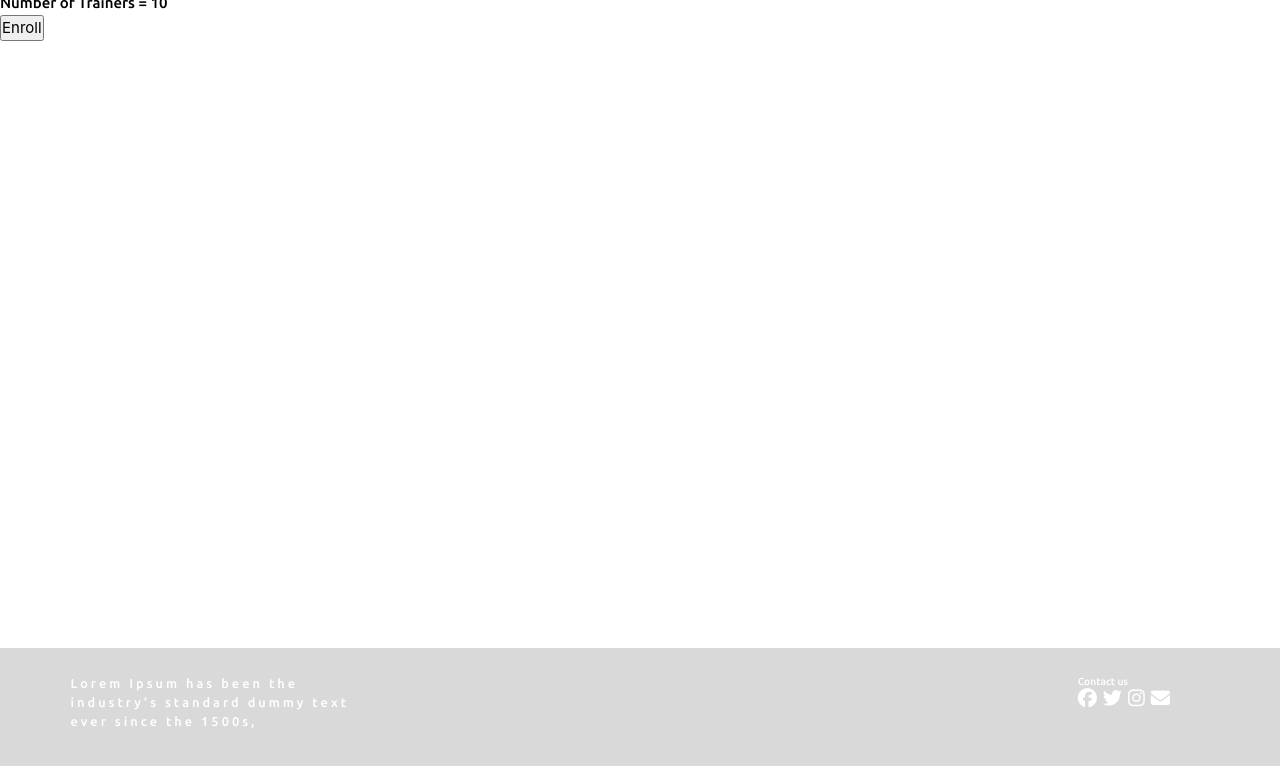
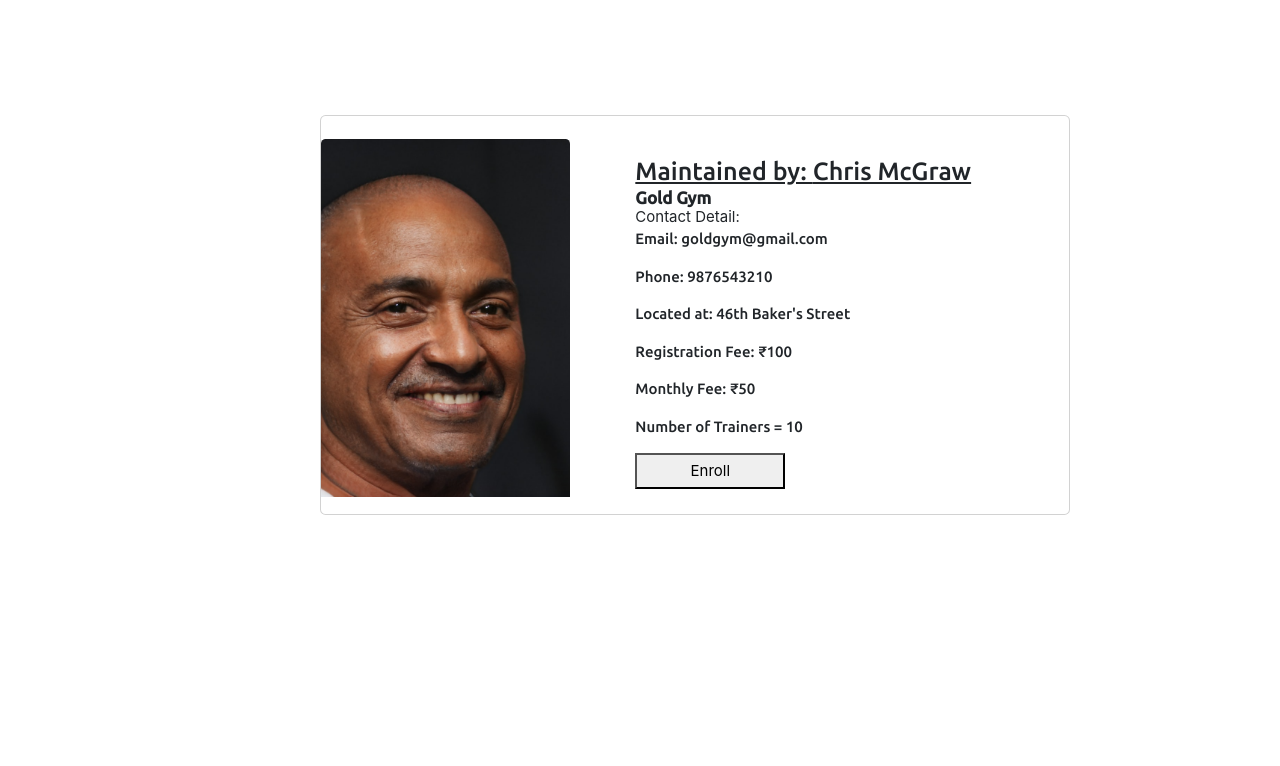
Before and after one commit to rebantac/gym_site, a React (Create React App) app in the folder client/: page /gym/G001 in a window 1280 px wide. Shown: the top 766 px of the page. Built offline with nearby package versions, Linux system fonts and the light colour scheme; the HTML template or start-up script is replaced by a standard one; a web font is replaced by a local one.

Commit message:
add aditi10

```diff
--- a/client/package.json
+++ b/client/package.json
@@ -7,6 +7,7 @@
     "@testing-library/react": "^13.4.0",
     "@testing-library/user-event": "^13.5.0",
     "axios": "^1.3.4",
+    "bootstrap": "^5.2.3",
     "react": "^18.2.0",
     "react-dom": "^18.2.0",
     "react-router-dom": "^6.8.1",
--- a/client/src/App.js
+++ b/client/src/App.js
@@ -30,7 +30,7 @@ function App() {
           <Route path='/gym/:id' element={<GymDetail/>} />
         </Routes>
 
-        <Footer />
+
       </div>
     </BrowserRouter>
   );
--- /dev/null
+++ b/client/src/components/Detail.css
@@ -0,0 +1,52 @@
+.card{
+    position:absolute;
+    margin-top:9%;
+    height:400px;
+   margin-left:25%;
+}
+.card-title{
+    position:absolute;
+
+    margin-top:25px;
+    height:40%;
+}
+
+.cardimg{
+   position:relative;
+    border-radius: 5px;
+    margin-top: 3%;
+
+
+
+}
+
+
+.card-body{
+    text-align: left;
+    margin-top: 22px;
+    margin-left:50px;
+}
+
+.maintained{
+    font-size: 25px;
+    text-decoration: underline;
+}
+
+.gymname{
+    padding-top: 10px;
+    font-size: 17px;
+}
+
+.bttn{
+    width:150px;
+    transition-duration: 0.4s;
+    height:36px;
+}
+
+
+  .bttn:hover {
+    background-color: #b97553; /* Green */
+
+    border:none;
+
+  }
--- a/client/src/components/Detail.jsx
+++ b/client/src/components/Detail.jsx
@@ -1,4 +1,8 @@
 import React from 'react'
+import 'bootstrap/dist/css/bootstrap.min.css';
+import 'bootstrap/dist/js/bootstrap.bundle.min';
+import './Detail.css';
+import pic from '../assets/pic.png';
 
 const Detail = ({ gymDetail }) => {
   console.log(gymDetail[0])
@@ -8,25 +12,52 @@ const Detail = ({ gymDetail }) => {
 
   return (
     <section>
-      <div>
-        <h1>{gym_name}</h1>
-        <p>Maintained by: {name}</p>
-        <div>
+      <div className='card' style={{width: '50rem'}}>
+      <div class="row g-0">
+      <div class="col-md-4 cardimg">
+           <img src={pic} class="card-img-top  " alt="..."></img>
+      </div>
+      <div class="col-md-8">
+      <div className="card-body">
+        <h1 className='card-title gymname'>{gym_name}</h1>
+        <p className='card-text maintained'>Maintained by: {name}</p>
+        <div className='card-text'>
           Contact Detail:
           <p>Email: {email}</p>
           <p>Phone: {contact}</p>
         </div>
-        <p>Located at: {address}</p>
+        <p className='card-text'>Located at: {address}</p>
 
-        <p>Registration Fee: ₹{registrationFee}</p>
+        <p className='card-text'>Registration Fee: ₹{registrationFee}</p>
         <p>Monthly Fee: ₹{monthlyFee}</p>
 
-        <p>Number of Trainers = {trainer}</p>
+        <p className='card-text'>Number of Trainers = {trainer}</p>
+
+
+      <button className='bttn'>Enroll</button></div></div>
       </div>
 
-      <button>Enroll</button>
+      </div>
     </section>
   )
 }
 
 export default Detail
+
+
+{/* <div className="card" style={{width: '18rem'}}>
+      <div className="card-body">
+      <Link to={`/gym/${id}`}>
+        <div style={{ padding: '20px' }}>
+          <h5 className="card-title">{gym_name}</h5>
+          <p className='card-text'>Maintained by {name}</p>
+
+
+          <p className='card-text'>Registration Fee: ₹{registrationFee}</p>
+          <p className='card-text'>Monthly Fee: ₹{monthlyFee}</p>
+
+
+        </div>
+      </Link>
+      </div>
+    </div> */}
```
Also changed, not shown: client/src/assets/pic.png (added), client/src/pages/Signin.css (added), 1 other file (tests, documents, lock files or other folders).
